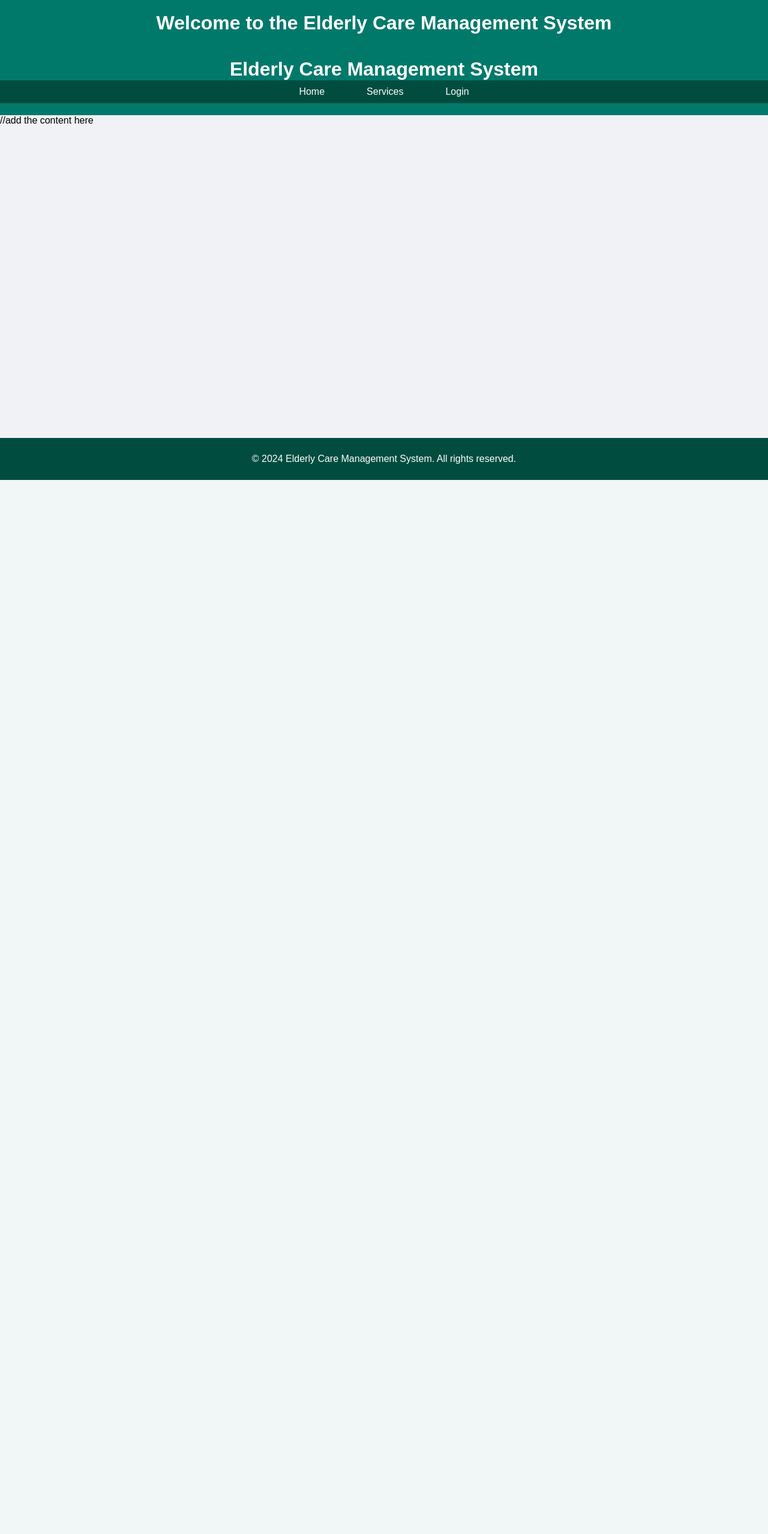
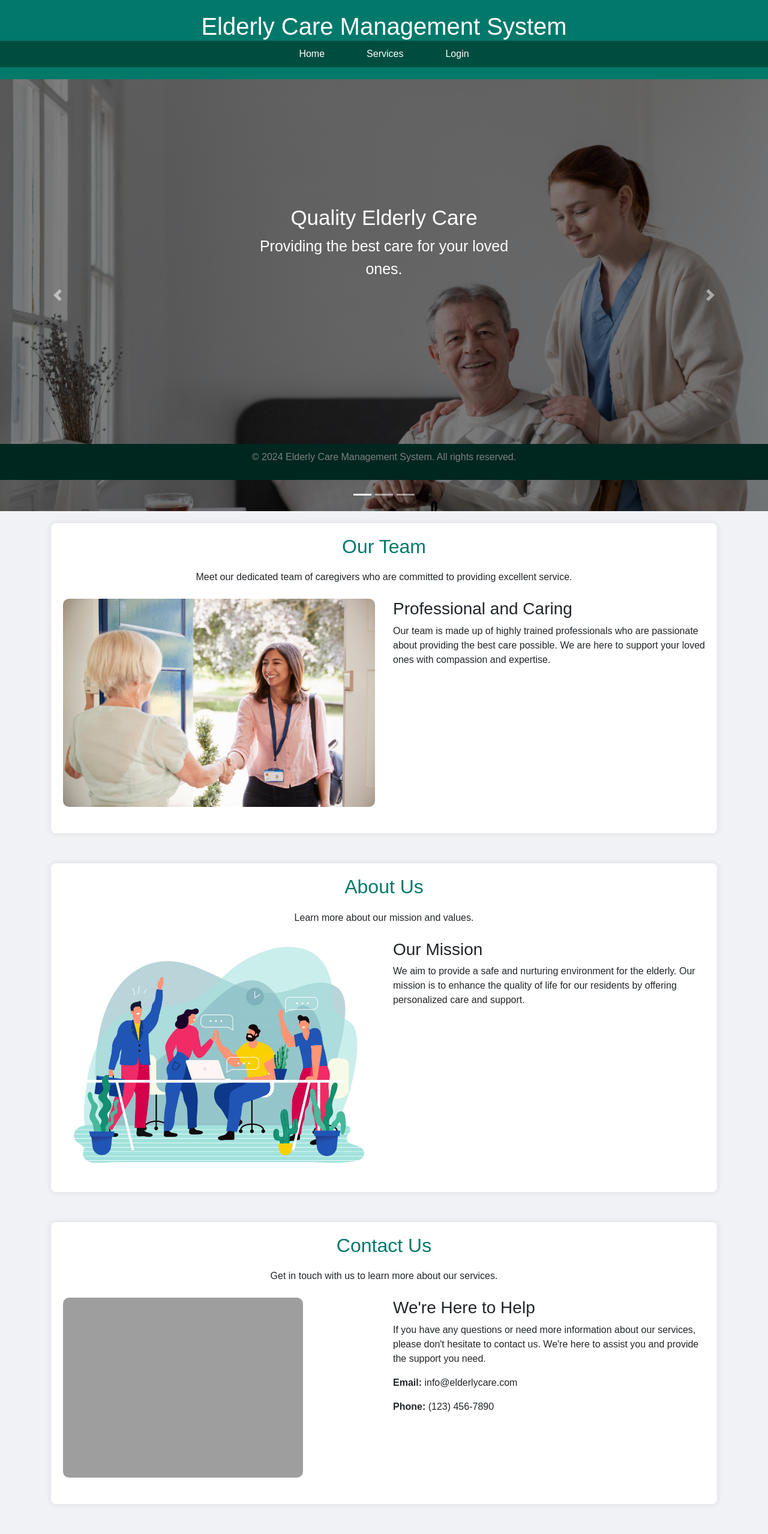
Before and after one commit to Geethanjana99/ElderCareManagement--html-bootstrap-php, a PHP site: page / in a window 1280 px wide. Shown: the whole page at 60% size. Before the commit the page ends 800 px from the top, so only its background shows below. Run offline with PHP 8.4, Linux system fonts and the light colour scheme; grey boxes are pictures that could not be loaded.

Commit message:
home page implemented

```diff
--- /dev/null
+++ b/css/Home.css
@@ -0,0 +1,4 @@
+.carousel-image {
+    height: 100vh; /* Full viewport height */
+    object-fit: cover; /* Ensure the image covers the element */
+}
--- a/css/style.css
+++ b/css/style.css
@@ -106,3 +106,54 @@
     bottom: 0;
     width: 100%;
 }
+
+.carousel-item{
+    height: 90vh; /* Full viewport height */
+    object-fit: cover; /* Ensure the image covers the element */
+}
+
+.carousel-item::before {
+    content: '';
+    position: absolute;
+    top: 0;
+    left: 0;
+    width: 100%;
+    height: 100%;
+    background: rgba(0, 0, 0, 0.5); /* Adjust the opacity as needed */
+    z-index: 1;
+}
+
+.carousel-caption {
+    position: absolute;
+    top: 50%;
+    left: 50%;
+    transform: translate(-50%, -50%);
+    text-align: center;
+    z-index: 2; /* Ensure the caption appears above the overlay */
+}
+
+.carousel-caption h5{
+
+    display: block;
+    width: 100%;
+    font-size: 35px;
+}
+
+
+.carousel-caption p {
+    display: block;
+    width: 100%;
+    font-size: 25px;
+}
+section {
+    margin-bottom: 50px;
+    max-width: 100%;
+}
+
+section h2 {
+    margin-bottom: 20px;
+}
+
+section img {
+    border-radius: 10px;
+}
--- a/index.php
+++ b/index.php
@@ -3,17 +3,106 @@
 <head>
     <meta charset="UTF-8">
     <title>Elderly Care Management System</title>
+    <link rel="stylesheet" href="https://stackpath.bootstrapcdn.com/bootstrap/4.5.2/css/bootstrap.min.css">
     <link rel="stylesheet" href="CSS/style.css">
 </head>
 <body>
-    <header>
-        <h1>Welcome to the Elderly Care Management System</h1>
-    </header>
+
 
     <?php include 'Components/navigation.php'; ?>
-    <div>
-        //add the content here
+
+    <div id="carouselExampleIndicators" class="carousel slide" data-ride="carousel">
+        <ol class="carousel-indicators">
+            <li data-target="#carouselExampleIndicators" data-slide-to="0" class="active"></li>
+            <li data-target="#carouselExampleIndicators" data-slide-to="1"></li>
+            <li data-target="#carouselExampleIndicators" data-slide-to="2"></li>
+        </ol>
+        <div class="carousel-inner">
+            <div class="carousel-item active">
+                <img src="images/HomePageImg/banner1.jpg" class="d-block w-100 carousel-image" alt="...">
+                <div class="carousel-caption d-none d-md-block">
+                    <h5>Quality Elderly Care</h5>
+                    <p>Providing the best care for your loved ones.</p>
+                </div>
+            </div>
+            <div class="carousel-item">
+                <img src="images/HomePageImg/banner2.jpg" class="d-block w-100 carousel-image" alt="...">
+                <div class="carousel-caption d-none d-md-block">
+                    <h5>Professional Staff</h5>
+                    <p>Our team is dedicated to providing excellent service.</p>
+                </div>
+            </div>
+            <div class="carousel-item">
+                <img src="images/HomePageImg/banner3.jpg" class="d-block w-100 carousel-image" alt="...">
+                <div class="carousel-caption d-none d-md-block">
+                    <h5>Comfort & Safety</h5>
+                    <p>Your comfort and safety are our top priorities.</p>
+                </div>
+            </div>
+        </div>
+        <a class="carousel-control-prev" href="#carouselExampleIndicators" role="button" data-slide="prev">
+            <span class="carousel-control-prev-icon" aria-hidden="true"></span>
+            <span class="sr-only">Previous</span>
+        </a>
+        <a class="carousel-control-next" href="#carouselExampleIndicators" role="button" data-slide="next">
+            <span class="carousel-control-next-icon" aria-hidden="true"></span>
+            <span class="sr-only">Next</span>
+        </a>
     </div>
+
+    <div class="container my-3">
+        <!-- Our Team Section -->
+        <section>
+            <h2 class="text-center">Our Team</h2>
+            <p class="text-center">Meet our dedicated team of caregivers who are committed to providing excellent service.</p>
+            <div class="row my-4">
+                <div class="col-md-6">
+                    <img src="images/HomePageImg/ourTeam.jpg" class="img-fluid" alt="Our Team">
+                </div>
+                <div class="col-md-6">
+                    <h3>Professional and Caring</h3>
+                    <p>Our team is made up of highly trained professionals who are passionate about providing the best care possible. We are here to support your loved ones with compassion and expertise.</p>
+                </div>
+            </div>
+        </section>
+
+        <!-- About Us Section -->
+        <section>
+            <h2 class="text-center">About Us</h2>
+            <p class="text-center">Learn more about our mission and values.</p>
+            <div class="row my-4">
+                <div class="col-md-6">
+                    <img src="images/HomePageImg/aboutus.jpg" class="img-fluid" alt="About Us">
+                </div>
+                <div class="col-md-6">
+                    <h3>Our Mission</h3>
+                    <p>We aim to provide a safe and nurturing environment for the elderly. Our mission is to enhance the quality of life for our residents by offering personalized care and support.</p>
+                </div>
+            </div>
+        </section>
+
+        <!-- Contact Us Section -->
+        <section>
+            <h2 class="text-center">Contact Us</h2>
+            <p class="text-center">Get in touch with us to learn more about our services.</p>
+            <div class="row my-4">
+                <div class="col-md-6">
+                    <img src="images/HomePageImg/contact us.jpg" class="img-fluid" alt="Contact Us">
+                </div>
+                <div class="col-md-6">
+                    <h3>We're Here to Help</h3>
+                    <p>If you have any questions or need more information about our services, please don't hesitate to contact us. We're here to assist you and provide the support you need.</p>
+                    <p><strong>Email:</strong> info@elderlycare.com</p>
+                    <p><strong>Phone:</strong> (123) 456-7890</p>
+                </div>
+            </div>
+        </section>
+    </div>
+
     <?php include 'Components/footer.php'; ?>
+
+    <script src="https://code.jquery.com/jquery-3.5.1.slim.min.js"></script>
+    <script src="https://cdn.jsdelivr.net/npm/@popperjs/core@2.9.3/dist/umd/popper.min.js"></script>
+    <script src="https://stackpath.bootstrapcdn.com/bootstrap/4.5.2/js/bootstrap.min.js"></script>
 </body>
 </html>
```
Also changed, not shown: images/HomePageImg/aboutus.jpg (added), images/HomePageImg/banner1.jpg (added), images/HomePageImg/elderly-care-facilities.jpeg (added), images/HomePageImg/ourTeam.jpg (added), 3 other files.
